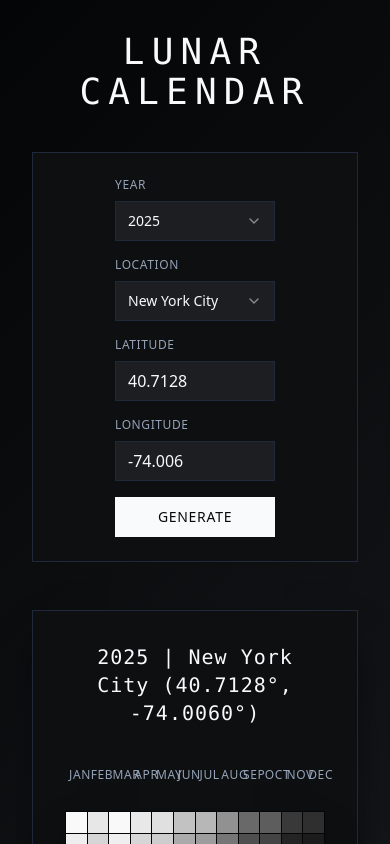
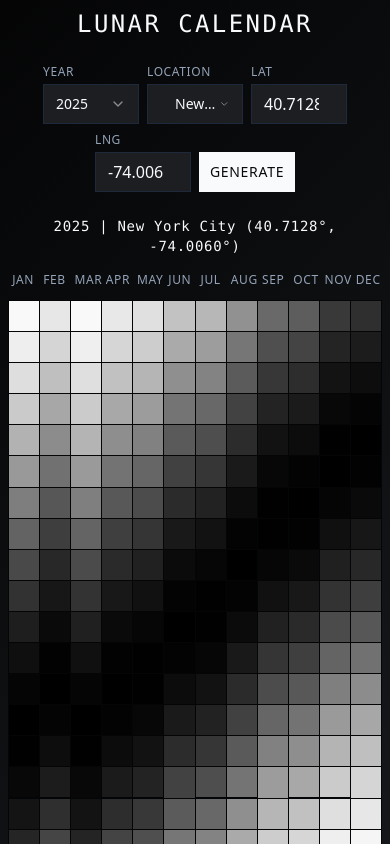
Before and after one commit to pgkotvis/lunar-celestial-canvas, a React (Vite) app: page / in a window 390 px wide. Shown: the top 844 px of the page. Built offline with nearby package versions, Linux system fonts and the light colour scheme.

Commit message:
Refactor: Improve layout and mobile responsiveness
Remove separating boxes between input and output. Adjust mobile layout for better usability, reducing the size of the data input section and improving the legibility of month names. Reduce border sizes to maximize visual output space.

```diff
--- a/src/components/LunarCalendar.tsx
+++ b/src/components/LunarCalendar.tsx
@@ -61,10 +61,10 @@ export function LunarCalendar() {
 
   return (
     <div className="min-h-screen bg-gradient-lunar text-foreground">
-      <div className="max-w-6xl mx-auto p-8">
+      <div className="max-w-6xl mx-auto p-2 sm:p-4 md:p-8">
         {/* Header */}
-        <div className="text-center mb-10">
-          <h1 className="text-4xl font-light tracking-[0.2em] text-foreground mb-4 uppercase font-mono">
+        <div className="text-center mb-4 sm:mb-6 md:mb-8">
+          <h1 className="text-2xl sm:text-3xl md:text-4xl font-light tracking-[0.1em] sm:tracking-[0.2em] text-foreground mb-2 sm:mb-4 uppercase font-mono">
             Lunar Calendar
           </h1>
         </div>
@@ -85,8 +85,8 @@ export function LunarCalendar() {
 
         {/* Loading State */}
         {isLoading && (
-          <div className="text-center py-20">
-            <div className="text-lg text-muted-foreground animate-pulse">
+          <div className="text-center py-8 sm:py-12 md:py-20">
+            <div className="text-sm sm:text-base md:text-lg text-muted-foreground animate-pulse">
               Calculating lunar phases
               <span className="animate-pulse">...</span>
             </div>
@@ -95,9 +95,9 @@ export function LunarCalendar() {
 
         {/* Calendar */}
         {showCalendar && !isLoading && (
-          <div className="bg-card border border-border p-8 shadow-lunar">
-            <div className="text-center mb-8">
-              <h2 className="text-xl font-light tracking-wider text-foreground font-mono">
+          <div className="mt-4 sm:mt-6 md:mt-8">
+            <div className="text-center mb-3 sm:mb-4 md:mb-6">
+              <h2 className="text-sm sm:text-base md:text-xl font-light tracking-wider text-foreground font-mono px-2">
                 {calendarTitle}
               </h2>
             </div>
--- a/src/components/LunarCalendarControls.tsx
+++ b/src/components/LunarCalendarControls.tsx
@@ -53,13 +53,13 @@ export function LunarCalendarControls({
   };
 
   return (
-    <div className="flex flex-wrap gap-4 items-end justify-center mb-12 p-6 bg-card border">
-      <div className="flex flex-col gap-2">
+    <div className="flex flex-wrap gap-2 sm:gap-3 md:gap-4 items-end justify-center mb-4 sm:mb-6 md:mb-8 p-2 sm:p-3 md:p-4">
+      <div className="flex flex-col gap-1 sm:gap-2">
         <Label htmlFor="year" className="text-xs font-medium text-muted-foreground uppercase tracking-wider">
           Year
         </Label>
         <Select value={year.toString()} onValueChange={(value) => setYear(parseInt(value))}>
-          <SelectTrigger className="w-40 bg-lunar-surface border-border">
+          <SelectTrigger className="w-24 sm:w-32 md:w-40 bg-lunar-surface border-border">
             <SelectValue />
           </SelectTrigger>
           <SelectContent>
@@ -72,12 +72,12 @@ export function LunarCalendarControls({
         </Select>
       </div>
 
-      <div className="flex flex-col gap-2">
+      <div className="flex flex-col gap-1 sm:gap-2">
         <Label htmlFor="location" className="text-xs font-medium text-muted-foreground uppercase tracking-wider">
           Location
         </Label>
         <Select value={selectedLocation} onValueChange={handleLocationChange}>
-          <SelectTrigger className="w-40 bg-lunar-surface border-border">
+          <SelectTrigger className="w-24 sm:w-32 md:w-40 bg-lunar-surface border-border">
             <SelectValue />
           </SelectTrigger>
           <SelectContent>
@@ -90,9 +90,9 @@ export function LunarCalendarControls({
         </Select>
       </div>
 
-      <div className="flex flex-col gap-2">
+      <div className="flex flex-col gap-1 sm:gap-2">
         <Label htmlFor="latitude" className="text-xs font-medium text-muted-foreground uppercase tracking-wider">
-          Latitude
+          Lat
         </Label>
         <Input
           id="latitude"
@@ -103,14 +103,14 @@ export function LunarCalendarControls({
             setLatitude(parseFloat(e.target.value) || 0);
             handleCoordinateChange();
           }}
-          className="w-40 bg-lunar-surface border-border"
+          className="w-24 sm:w-32 md:w-40 bg-lunar-surface border-border"
           placeholder="40.7128"
         />
       </div>
 
-      <div className="flex flex-col gap-2">
+      <div className="flex flex-col gap-1 sm:gap-2">
         <Label htmlFor="longitude" className="text-xs font-medium text-muted-foreground uppercase tracking-wider">
-          Longitude
+          Lng
         </Label>
         <Input
           id="longitude"
@@ -121,7 +121,7 @@ export function LunarCalendarControls({
             setLongitude(parseFloat(e.target.value) || 0);
             handleCoordinateChange();
           }}
-          className="w-40 bg-lunar-surface border-border"
+          className="w-24 sm:w-32 md:w-40 bg-lunar-surface border-border"
           placeholder="-74.0060"
         />
       </div>
@@ -129,9 +129,9 @@ export function LunarCalendarControls({
       <Button
         onClick={onGenerate}
         disabled={isLoading}
-        className="w-40 px-6 py-2 font-medium tracking-wider uppercase bg-primary text-primary-foreground hover:bg-primary/90"
+        className="w-24 sm:w-32 md:w-40 px-2 sm:px-4 md:px-6 py-2 font-medium tracking-wider uppercase bg-primary text-primary-foreground hover:bg-primary/90"
       >
-        {isLoading ? 'Generating...' : 'Generate'}
+        {isLoading ? 'Gen...' : 'Generate'}
       </Button>
     </div>
   );
--- a/src/components/LunarCalendarGrid.tsx
+++ b/src/components/LunarCalendarGrid.tsx
@@ -47,20 +47,21 @@ export function LunarCalendarGrid({ year, latitude, longitude }: LunarCalendarGr
   return (
     <div className="relative">
       {/* Month Labels */}
-      <div className="grid grid-cols-12 gap-px mb-5 text-center">
+      <div className="grid grid-cols-12 gap-px mb-2 sm:mb-3 md:mb-5 text-center">
         {MONTH_NAMES.map((month, index) => (
           <div
             key={index}
-            className="text-xs font-medium py-2 px-1 text-muted-foreground uppercase tracking-wider"
+            className="text-xs sm:text-sm font-medium py-1 sm:py-2 px-1 text-muted-foreground uppercase tracking-wider"
           >
-            {month}
+            <span className="hidden sm:inline">{month}</span>
+            <span className="sm:hidden">{month.slice(0, 3)}</span>
           </div>
         ))}
       </div>
 
       {/* Calendar Grid: 12 columns (months) x maxDays rows (days) */}
       <div
-        className="grid grid-cols-12 gap-px bg-lunar-shadow p-px max-w-full mx-auto shadow-lunar"
+        className="grid grid-cols-12 gap-px bg-lunar-shadow p-px max-w-full mx-auto"
         style={{ gridTemplateRows: `repeat(${maxDays}, 1fr)` }}
       >
         {/* Generate grid: for each day (row) and each month (column) */}
@@ -79,7 +80,7 @@ export function LunarCalendarGrid({ year, latitude, longitude }: LunarCalendarGr
               return (
                 <div
                   key={key}
-                  className="aspect-square min-h-[12px] transition-all duration-150 cursor-pointer hover:scale-110 hover:z-10 hover:border hover:border-primary relative"
+                  className="aspect-square min-h-[8px] sm:min-h-[10px] md:min-h-[12px] transition-all duration-150 cursor-pointer hover:scale-110 hover:z-10 hover:border hover:border-primary relative"
                   style={{
                     backgroundColor: `rgb(${grayValue}, ${grayValue}, ${grayValue})`,
                     color: grayValue > 127 ? 'black' : 'white'
@@ -94,7 +95,7 @@ export function LunarCalendarGrid({ year, latitude, longitude }: LunarCalendarGr
               return (
                 <div
                   key={key}
-                  className="aspect-square min-h-[12px] bg-transparent"
+                  className="aspect-square min-h-[8px] sm:min-h-[10px] md:min-h-[12px] bg-transparent"
                 />
               );
             }
```
